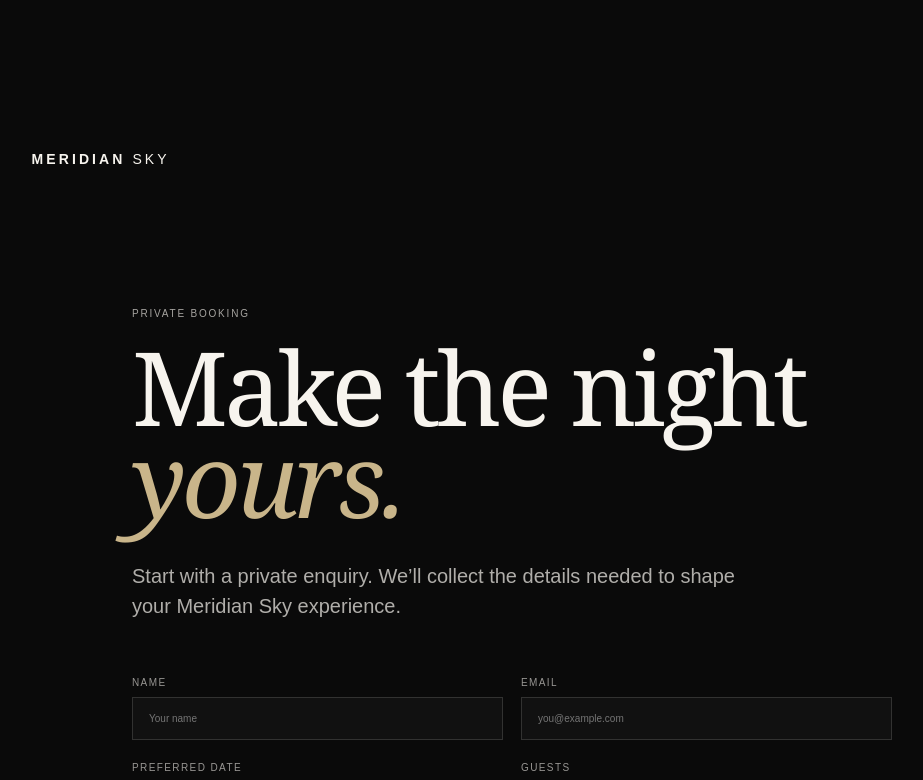
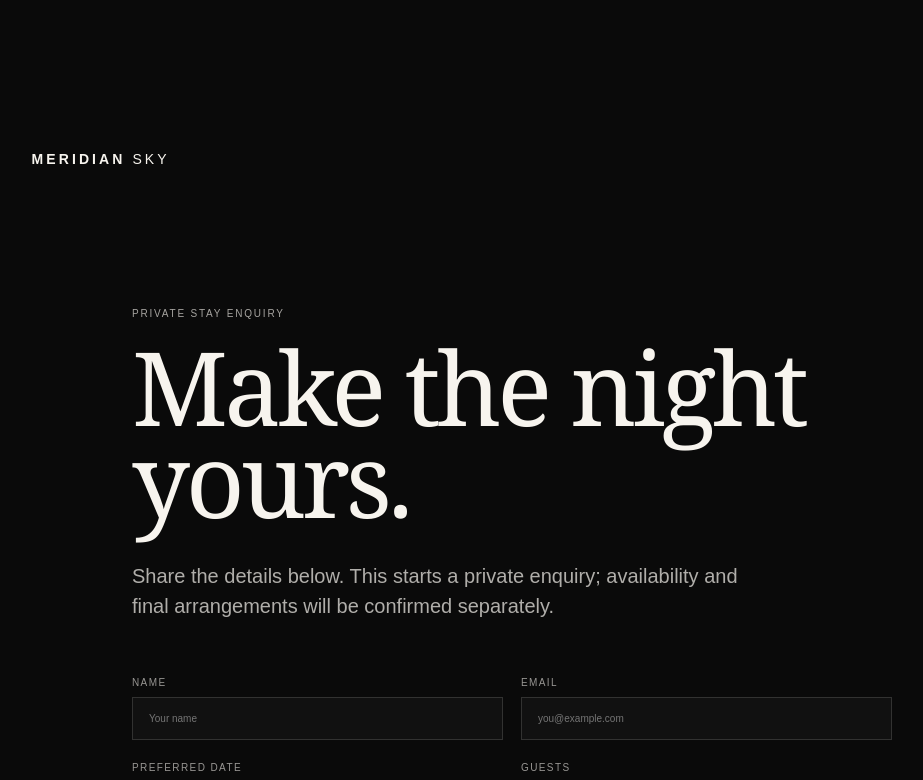
Before and after one commit to novacoreng/MeridenSky, a Next.js app: page /book in a window 1280 px wide. Shown: the top 780 px of the page, without its empty margins (58-981 px from the left). Built offline with nearby package versions, Linux system fonts and the light colour scheme.

Commit message:
feat: make booking page context aware

```diff
--- a/src/app/book/page.tsx
+++ b/src/app/book/page.tsx
@@ -1,18 +1,13 @@
 import { EnquiryForm } from "@/components/EnquiryForm";
 import "../page.css";
 
-export default function BookPage() {
-  return (
-    <main>
-      <section className="section bookPage">
-        <a className="brand" href="/">MERIDIAN <span>SKY</span></a>
-        <div className="bookContent">
-          <p className="eyebrow">PRIVATE BOOKING</p>
-          <h1>Make the night<br /><em>yours.</em></h1>
-          <p className="lede">Start with a private enquiry. We’ll collect the details needed to shape your Meridian Sky experience.</p>
-          <EnquiryForm intent="stay" />
-        </div>
-      </section>
-    </main>
-  );
+type SearchParams = { intent?: string; experience?: string; event?: string };
+
+export default async function BookPage({ searchParams }: { searchParams: Promise<SearchParams> }) {
+  const params = await searchParams;
+  const intent = params.intent === "experience" || params.intent === "event" || params.intent === "concierge" ? params.intent : "stay";
+  const context = params.experience || params.event || "";
+  const heading = intent === "experience" ? "Plan the experience." : intent === "event" ? "Reserve your place." : intent === "concierge" ? "Tell us what you need." : "Make the night yours.";
+
+  return <main><section className="section bookPage"><a className="brand" href="/">MERIDIAN <span>SKY</span></a><div className="bookContent"><p className="eyebrow">PRIVATE {intent.toUpperCase()} ENQUIRY</p><h1>{heading}</h1><p className="lede">Share the details below. This starts a private enquiry; availability and final arrangements will be confirmed separately.</p><EnquiryForm intent={intent} context={context} /></div></section></main>;
 }
```
